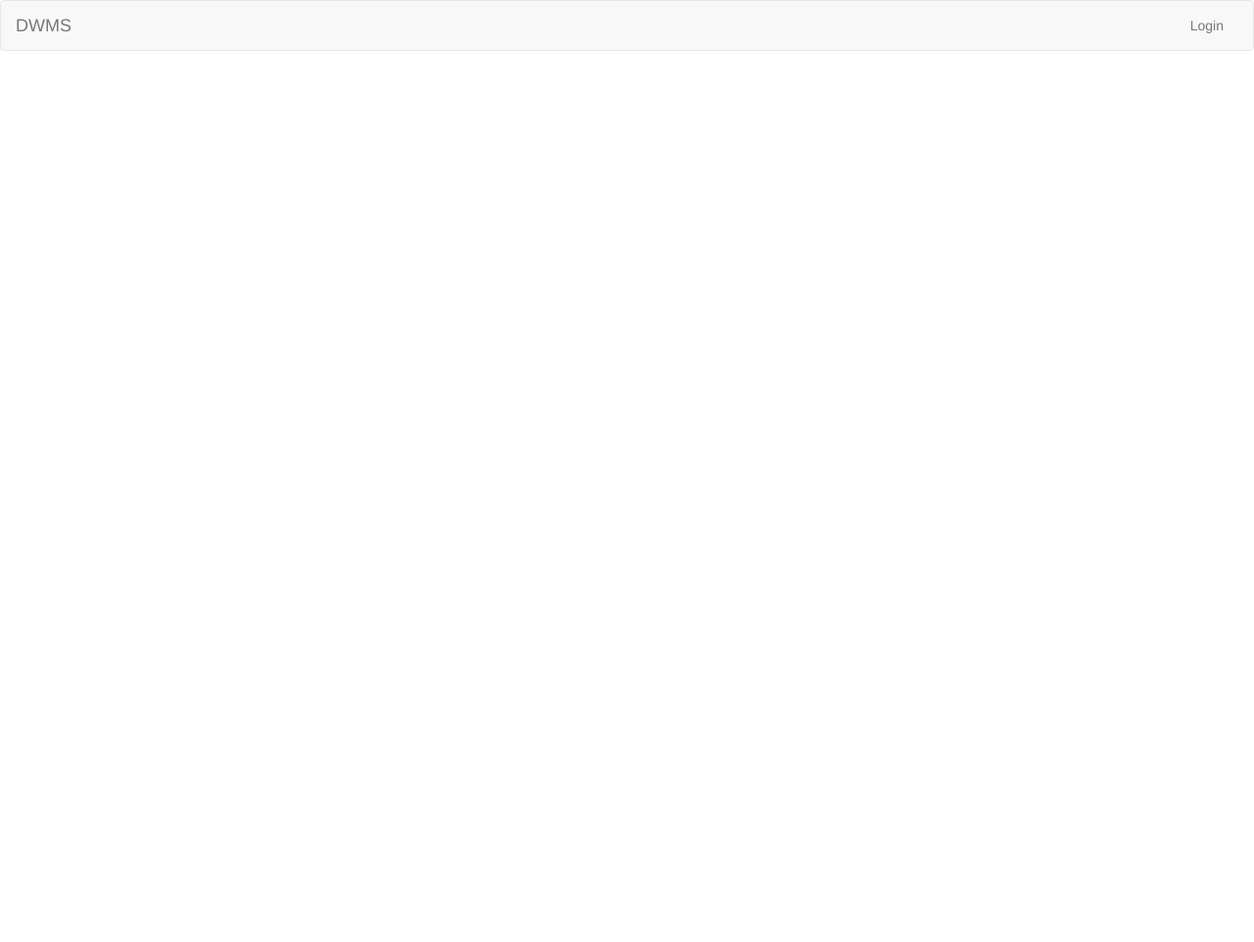
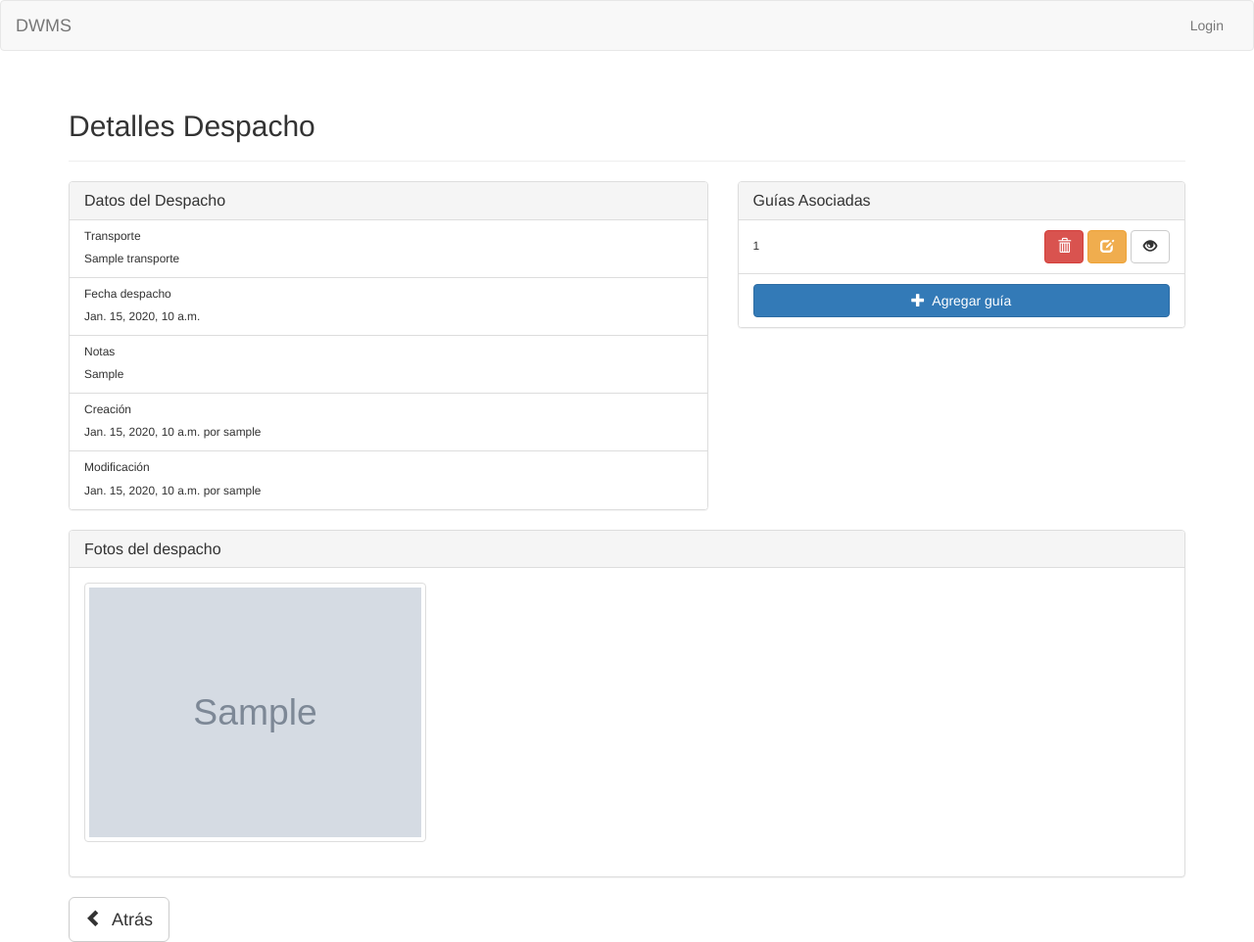
Before and after one commit to Mr-DeBonis/DWMS, a Django app: page /SAIApp/DWMSDespachoDetalle/1 in a window 1280 px wide. Shown: the whole page at 98% size. Before the commit the page ends 52 px from the top, so only its background shows below. Run offline with Django 4.2, Linux system fonts and the light colour scheme; tables that the repository leaves empty hold one stand-in row (values such as "Sample post"); grey boxes marked "Sample" are stand-in pictures.

Commit message:
Mueve la verificacion de autenticacion de usuario a la capa más externa

```diff
--- a/templates/SAIApp/DWMSDespachoDetalle.html
+++ b/templates/SAIApp/DWMSDespachoDetalle.html
@@ -1,7 +1,7 @@
 {% extends 'base.html' %}
 {% load static %}
-{% block content %}
-    {% if user.is_authenticated %}
+{% if user.is_authenticated %}
+    {% block content %}
         <div class="page-header">
             <h2>Detalles Despacho</h2>
         </div>
@@ -47,8 +47,22 @@
                         </div>
                         <ul class="list-group">
                             {% for guia in guias %}
-                                <li class="list-group-item">
-                                    <h6>{{ guia.guia_header.folio }}</h6>
+                                <li class="list-group-item lh-sm">
+                                    <div class="pull-left">
+                                        <h6>{{ guia.guia_header.folio }}</h6>
+                                    </div>
+                                    <div class="pull-right">
+                                        <a href="#" role="button"  class="btn btn-danger">
+                                            <span class="glyphicon glyphicon-trash" aria-hidden="true"></span>
+                                        </a>
+                                        <a href="#" role="button" class="btn btn-warning">
+                                            <span class="glyphicon glyphicon-edit" aria-hidden="true"></span>
+                                        </a>
+                                        <a href="{% url 'SAIApp:DWMSDespachoVerGuia' guia.pk %}" role="button" class="btn btn-default">
+                                            <span class="glyphicon glyphicon-eye-open" aria-hidden="true"></span>
+                                        </a>
+                                    </div>
+                                    <div class="clearfix"></div>
                                 </li>
                             {% endfor %}
                             <li class="list-group-item">
@@ -90,6 +104,9 @@
             </div>
         {% endif %}
         <a class="btn btn-default btn-lg" href="{% url 'SAIApp:DWMSDespacho' %}"><span class="glyphicon glyphicon-chevron-left" aria-hidden="true"></span>&nbsp Atrás</a>
+    {% endblock %}
+
+    {% block script %}
         <script type="text/javascript">
             document.addEventListener('DOMContentLoaded', function() {
                 var modal = document.getElementById('fotoModal');
@@ -105,5 +122,6 @@
                 });
             });
         </script>
-    {% endif %}
-{% endblock %}
+    {% endblock %}
+
+{% endif %}
--- a/templates/SAIApp/DWMSDespachoIngresar.html
+++ b/templates/SAIApp/DWMSDespachoIngresar.html
@@ -45,6 +45,7 @@
                                accept="image/*,application/pdf"/>
                     </div>
 
+                    <div id="errorsContainer">
                         {% if form.errors %}
                             {% for field in form %}
                                 {% for error in field.errors %}
@@ -59,7 +60,8 @@
                                 </div>
                             {% endfor %}
                         {% endif %}
-                    <div id="errorsContainer"></div>
+                    </div>
+
                     <a class="btn btn-default btn-lg" href="{% url 'SAIApp:DWMSDespacho' %}"><span class="glyphicon glyphicon-chevron-left" aria-hidden="true"></span>&nbsp Atrás</a>
                     <button type="submit" id="saveBtn" class="btn btn-primary btn-lg" style="float: right;"><span class="glyphicon glyphicon-floppy-disk" aria-hidden="true"></span>&nbsp Guardar</button>
                 </form>
```
Also changed, not shown: templates/SAIApp/DWMSDespachoAgregarGuia.html (+5 -3 lines). Lines whose indentation alone changed are shown as unchanged.
